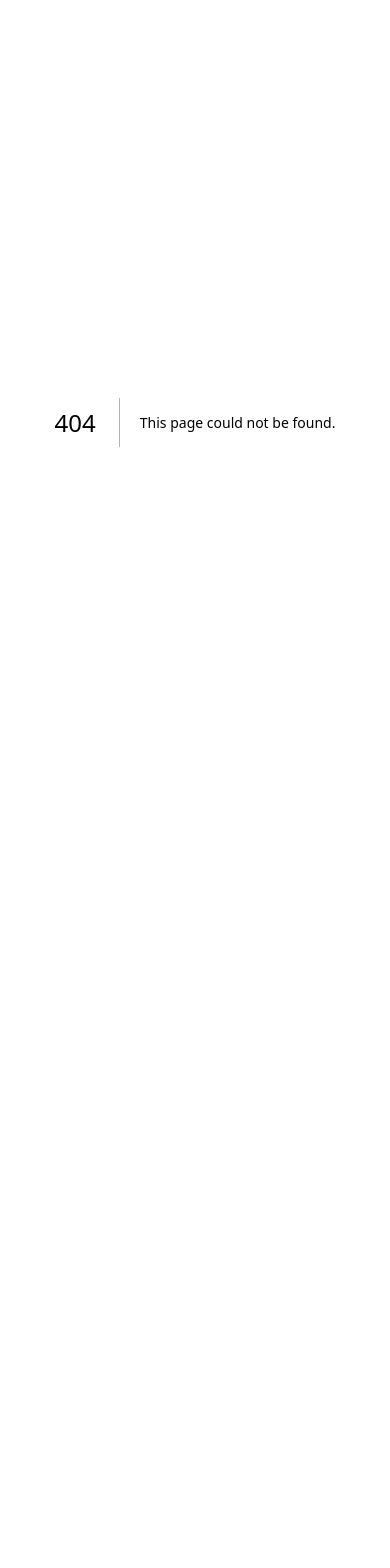
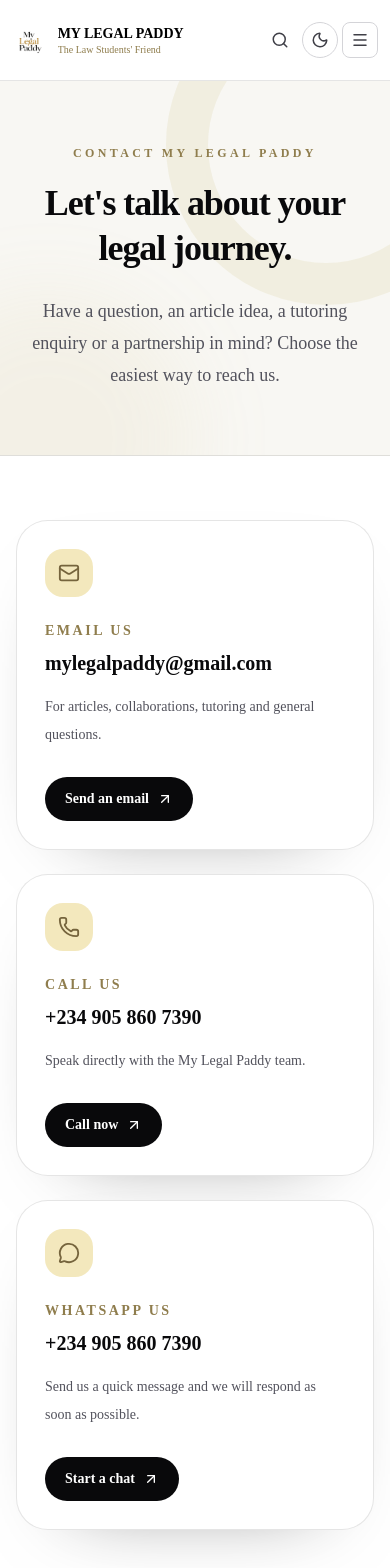
Before and after one commit to Internetshmoney/my-legal-paddy, a Next.js app: page /contact in a window 390 px wide. Before the commit this address had no page. Shown: the top 1568 px of the page. Before the commit the page ends 844 px from the top, so only its background shows below. Built offline with nearby package versions, Linux system fonts and the light colour scheme.

Commit message:
Add contact page and phone details

```diff
--- /dev/null
+++ b/src/app/contact/page.jsx
@@ -0,0 +1,126 @@
+import { ArrowUpRight, Clock3, Mail, MapPin, MessageCircle, Phone } from 'lucide-react';
+
+import Footer from '@/components/layout/Footer';
+import Navbar from '@/components/layout/Navbar';
+
+const email = 'mylegalpaddy@gmail.com';
+const phone = '+2349058607390';
+const whatsappUrl = 'https://wa.me/2349058607390';
+
+export const metadata = {
+  title: 'Contact Us',
+  description: 'Contact My Legal Paddy by email, telephone or WhatsApp for questions about legal articles, tutoring, partnerships and our student community.',
+  alternates: { canonical: '/contact' },
+  openGraph: {
+    type: 'website',
+    url: '/contact',
+    title: 'Contact My Legal Paddy',
+    description: 'Get in touch about legal articles, tutoring, partnerships and the My Legal Paddy student community.',
+  },
+};
+
+const contactSchema = {
+  '@context': 'https://schema.org',
+  '@type': 'ContactPage',
+  name: 'Contact My Legal Paddy',
+  url: 'https://mylegalpaddy.app/contact',
+  mainEntity: {
+    '@type': 'Organization',
+    '@id': 'https://mylegalpaddy.app/#organization',
+    email,
+    telephone: phone,
+    contactPoint: {
+      '@type': 'ContactPoint',
+      telephone: phone,
+      email,
+      contactType: 'customer support',
+      areaServed: 'NG',
+      availableLanguage: 'English',
+    },
+  },
+};
+
+const contactOptions = [
+  {
+    icon: Mail,
+    label: 'Email us',
+    value: email,
+    description: 'For articles, collaborations, tutoring and general questions.',
+    href: `mailto:${email}`,
+    action: 'Send an email',
+  },
+  {
+    icon: Phone,
+    label: 'Call us',
+    value: '+234 905 860 7390',
+    description: 'Speak directly with the My Legal Paddy team.',
+    href: `tel:${phone}`,
+    action: 'Call now',
+  },
+  {
+    icon: MessageCircle,
+    label: 'WhatsApp us',
+    value: '+234 905 860 7390',
+    description: 'Send us a quick message and we will respond as soon as possible.',
+    href: whatsappUrl,
+    action: 'Start a chat',
+  },
+];
+
+export default function ContactPage() {
+  return (
+    <>
+      <script
+        type="application/ld+json"
+        dangerouslySetInnerHTML={{ __html: JSON.stringify(contactSchema).replace(/</g, '\\u003c') }}
+      />
+      <Navbar />
+      <main className="min-h-[70vh] bg-white text-zinc-950 dark:bg-zinc-950 dark:text-white">
+        <section className="relative overflow-hidden border-b border-black/10 bg-[#f8f7f3] px-4 py-16 dark:border-white/10 dark:bg-black sm:px-6 sm:py-24">
+          <div className="pointer-events-none absolute -right-24 -top-24 size-80 rounded-full border-[42px] border-[#c9b974]/15" aria-hidden="true" />
+          <div className="pointer-events-none absolute -bottom-32 -left-24 size-72 rounded-full bg-[#c9b974]/10 blur-2xl" aria-hidden="true" />
+          <div className="relative mx-auto max-w-4xl text-center">
+            <p className="text-xs font-semibold uppercase tracking-[0.28em] text-[#8f7d4d] dark:text-[#d8ca92]">Contact My Legal Paddy</p>
+            <h1 className="mt-5 text-4xl font-semibold leading-tight tracking-[-0.03em] sm:text-6xl">Let&apos;s talk about your legal journey.</h1>
+            <p className="mx-auto mt-6 max-w-2xl text-lg leading-8 text-zinc-600 dark:text-zinc-300">
+              Have a question, an article idea, a tutoring enquiry or a partnership in mind? Choose the easiest way to reach us.
+            </p>
+          </div>
+        </section>
+
+        <section className="px-4 py-16 sm:px-6 sm:py-24">
+          <div className="mx-auto max-w-6xl">
+            <div className="grid gap-6 md:grid-cols-3">
+              {contactOptions.map(({ icon: Icon, label, value, description, href, action }) => (
+                <article key={label} className="flex flex-col rounded-[2rem] border border-black/10 bg-white p-7 shadow-[0_28px_80px_-58px_rgba(0,0,0,.55)] dark:border-white/10 dark:bg-zinc-900 sm:p-8">
+                  <div className="flex size-12 items-center justify-center rounded-2xl bg-[#f3e8bd] text-[#75643d]">
+                    <Icon size={22} aria-hidden="true" />
+                  </div>
+                  <p className="mt-6 text-sm font-semibold uppercase tracking-[0.18em] text-[#8f7d4d] dark:text-[#d8ca92]">{label}</p>
+                  <h2 className="mt-2 break-words text-xl font-semibold">{value}</h2>
+                  <p className="mt-4 flex-1 text-sm leading-7 text-zinc-600 dark:text-zinc-300">{description}</p>
+                  <a href={href} target={href.startsWith('http') ? '_blank' : undefined} rel={href.startsWith('http') ? 'noopener noreferrer' : undefined} className="mt-7 inline-flex w-fit items-center gap-2 rounded-full bg-zinc-950 px-5 py-3 text-sm font-semibold text-white transition hover:-translate-y-0.5 dark:bg-white dark:text-zinc-950">
+                    {action}
+                    <ArrowUpRight size={16} aria-hidden="true" />
+                  </a>
+                </article>
+              ))}
+            </div>
+
+            <div className="mt-10 grid gap-5 rounded-[2rem] border border-black/10 bg-[#f8f7f3] p-7 dark:border-white/10 dark:bg-black sm:grid-cols-2 sm:p-10">
+              <div className="flex gap-4">
+                <MapPin className="mt-1 shrink-0 text-[#8f7d4d]" size={22} aria-hidden="true" />
+                <div><h2 className="font-semibold">Based in Nigeria</h2><p className="mt-2 text-sm leading-6 text-zinc-600 dark:text-zinc-300">Supporting university law students and young legal professionals across Africa.</p></div>
+              </div>
+              <div className="flex gap-4">
+                <Clock3 className="mt-1 shrink-0 text-[#8f7d4d]" size={22} aria-hidden="true" />
+                <div><h2 className="font-semibold">Response time</h2><p className="mt-2 text-sm leading-6 text-zinc-600 dark:text-zinc-300">We aim to reply to messages within one to two working days.</p></div>
+              </div>
+            </div>
+          </div>
+        </section>
+      </main>
+      <Footer />
+    </>
+  );
+}
--- a/src/app/layout.js
+++ b/src/app/layout.js
@@ -67,6 +67,7 @@
   logo: "https://mylegalpaddy.app/icon.png",
   description: "A legal education, career guidance and tutoring platform for university law students.",
   email: "mylegalpaddy@gmail.com",
+  telephone: "+2349058607390",
   founder: {
     "@type": "Person",
     name: "Msendoo Stephanie Asuga",
--- a/src/app/sitemap.js
+++ b/src/app/sitemap.js
@@ -16,6 +16,7 @@
     { path: '', changeFrequency: 'weekly', priority: 1 },
     { path: '/articles', changeFrequency: 'daily', priority: 0.9 },
     { path: '/about', changeFrequency: 'monthly', priority: 0.8 },
+    { path: '/contact', changeFrequency: 'monthly', priority: 0.7 },
     { path: '/tutors', changeFrequency: 'weekly', priority: 0.8 },
     { path: '/career-prediction', changeFrequency: 'monthly', priority: 0.7 },
   ];
--- a/src/components/layout/Footer.jsx
+++ b/src/components/layout/Footer.jsx
@@ -4,6 +4,7 @@
   MapPin,
   MessageCircle,
   Music2,
+  Phone,
 } from 'lucide-react';
 import Image from 'next/image';
 import Link from 'next/link';
@@ -13,7 +14,7 @@
   { label: 'Articles', href: '/articles' },
   { label: 'Discover Your Legal Path', href: '/career-prediction' },
   { label: 'About', href: '/about' },
-  { label: 'Contact', href: 'mailto:mylegalpaddy@gmail.com' },
+  { label: 'Contact', href: '/contact' },
 ];
 const resourceLinks = [
   'Privacy Policy',
@@ -136,6 +137,13 @@
               <Mail className="size-4 text-[#9c874f]" aria-hidden="true" />
               mylegalpaddy@gmail.com
             </a>
+            <a
+              href="tel:+2349058607390"
+              className="inline-flex items-center gap-2 text-sm text-zinc-600 transition-colors duration-300 hover:text-zinc-950 focus-visible:outline-none focus-visible:ring-3 focus-visible:ring-[#c9b974]/35 dark:text-zinc-400 dark:hover:text-white"
+            >
+              <Phone className="size-4 text-[#9c874f]" aria-hidden="true" />
+              +234 905 860 7390
+            </a>
             <p className="inline-flex items-center gap-2 text-sm text-zinc-600 dark:text-zinc-400">
               <MapPin className="size-4 text-[#9c874f]" aria-hidden="true" />
               Nigeria
--- a/src/components/layout/Navbar.jsx
+++ b/src/components/layout/Navbar.jsx
@@ -12,7 +12,7 @@
   { label: 'Tutors', href: '/tutors' },
   { label: 'Career Quiz', href: '/career-prediction' },
   { label: 'About', href: '/about' },
-  { label: 'Contact', href: 'mailto:mylegalpaddy@gmail.com' },
+  { label: 'Contact', href: '/contact' },
 ];
 
 function subscribeToTheme(callback) {
```
